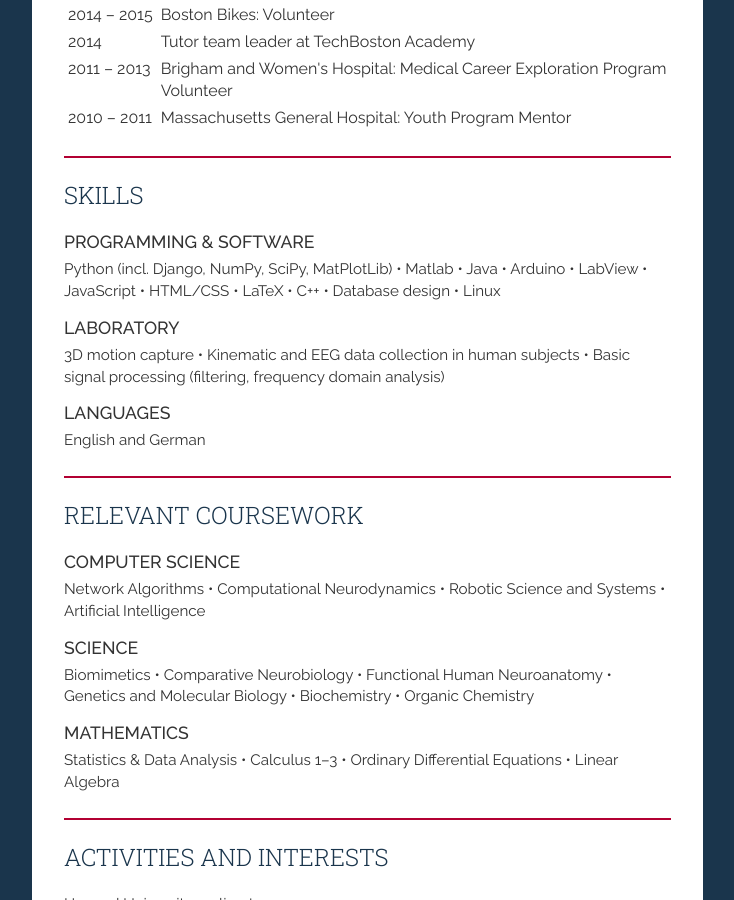
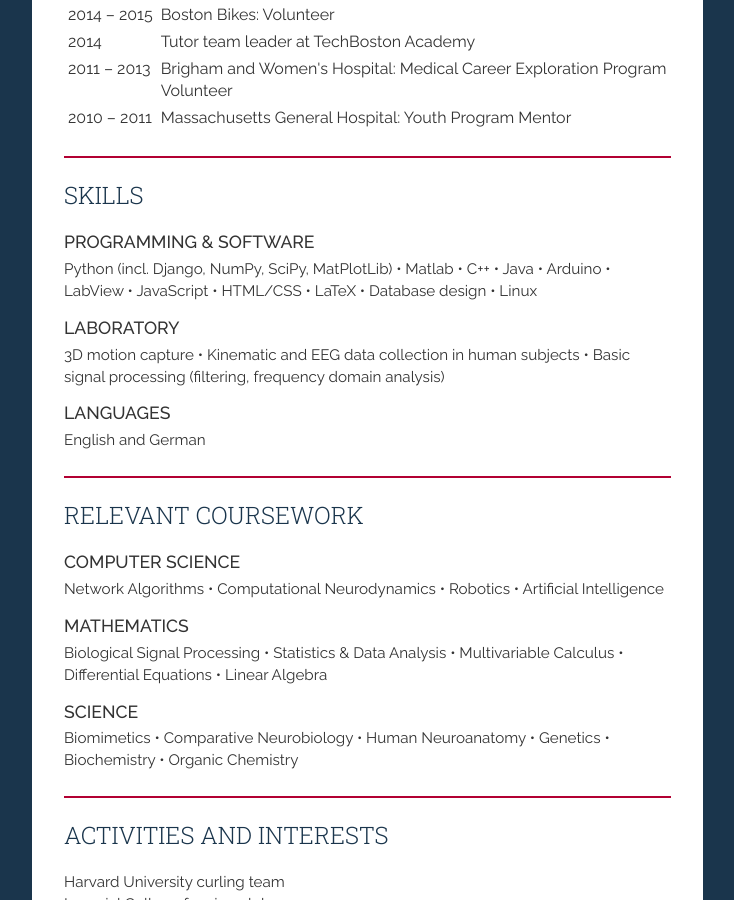
Before and after one commit to jtebert/jtebert.github.io, a Jekyll site: the page built from cv/index.html, in a window 1280 px wide and 900 px high, scrolled down 4478 px. Shown: the whole window, without its empty margins (387-1121 px from the left). Built offline with Jekyll 4.4.1, drawn with Linux system fonts in a browser that asks for light colours; nearby versions of some CDN libraries.

Commit message:
Update images and minor CV clarifications

```diff
--- a/cv/index.html
+++ b/cv/index.html
@@ -271,7 +271,7 @@
     <h1 id="skills"><a class="section" href="#skills">Skills</a></h1>
 
     <h2>Programming & Software</h2>
-    <p>Python (incl. Django, NumPy, SciPy, MatPlotLib) &bull; Matlab &bull; Java &bull; Arduino &bull; LabView &bull; JavaScript &bull; HTML/CSS &bull; LaTeX &bull; C++ &bull; Database design &bull; Linux</p>
+    <p>Python (incl. Django, NumPy, SciPy, MatPlotLib) &bull; Matlab &bull; C++ &bull; Java &bull; Arduino &bull; LabView &bull; JavaScript &bull; HTML/CSS &bull; LaTeX &bull; Database design &bull; Linux</p>
 
     <h2>Laboratory</h2>
     <p>3D motion capture &bull; Kinematic and EEG data collection in human subjects &bull; Basic signal processing (filtering, frequency domain analysis)</p>
@@ -285,13 +285,13 @@
     <h1 id="courses"><a class="section" href="#courses">Relevant Coursework</a></h1>
 
     <h2>Computer Science</h2>
-    <p>Network Algorithms &bull; Computational Neurodynamics &bull; Robotic Science and Systems &bull; Artificial Intelligence</p>
+    <p>Network Algorithms &bull; Computational Neurodynamics &bull; Robotics &bull; Artificial Intelligence</p>
+
+    <h2>Mathematics</h2>
+    <p>Biological Signal Processing &bull; Statistics & Data Analysis &bull; Multivariable Calculus &bull; Differential Equations &bull; Linear Algebra</p>
 
     <h2>Science</h2>
-    <p>Biomimetics &bull; Comparative Neurobiology &bull; Functional Human Neuroanatomy &bull; Genetics and Molecular Biology &bull; Biochemistry &bull; Organic Chemistry</p>
-
-    <h2>Mathematics</h2>
-    <p>Statistics & Data Analysis &bull; Calculus 1–3 &bull; Ordinary Differential Equations &bull; Linear Algebra</p>
+    <p>Biomimetics &bull; Comparative Neurobiology &bull; Human Neuroanatomy &bull; Genetics &bull; Biochemistry &bull; Organic Chemistry</p>
 
     <!----------------------------------------------------------------------------->
     <hr/>
--- a/index.html
+++ b/index.html
@@ -68,8 +68,8 @@
             </div>
             <div class="col-xs-6 col-sm-4 box-vert-padding">
                 <div class="dummy"></div>
-                <!--<img class="in" src="/assets/imgs/media/goldwater_small.jpg"/>-->
-                <img class="in" src="/assets/imgs/media/marshall_2_square_small.jpg"/>
+                <!--<img class="in" src="/assets/imgs/media/marshall_2_square_small.jpg"/>-->
+                <img class="in" src="/assets/imgs/research/kilobots2.jpg"/>
             </div>
             <div class="col-xs-6 col-sm-4 box-vert-padding">
                 <div class="dummy"></div>
```
Also changed, not shown: assets/imgs/logos/JTE-dark.png (added), assets/imgs/logos/favicon.ico, assets/imgs/research/kilobot.jpg (added), assets/imgs/research/kilobot_whitebg.jpg (added), assets/imgs/research/kilobot_whitebg_sm.jpg (added), assets/imgs/research/kilobots2.jpg (added), favicon.ico, 1 other file.
